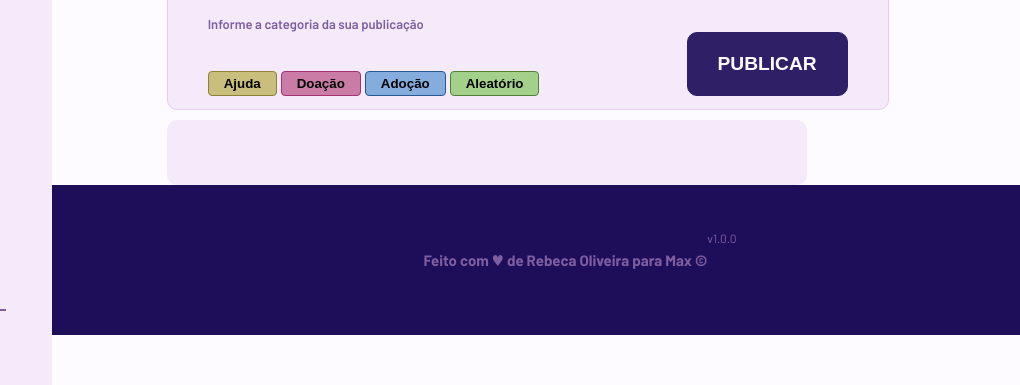
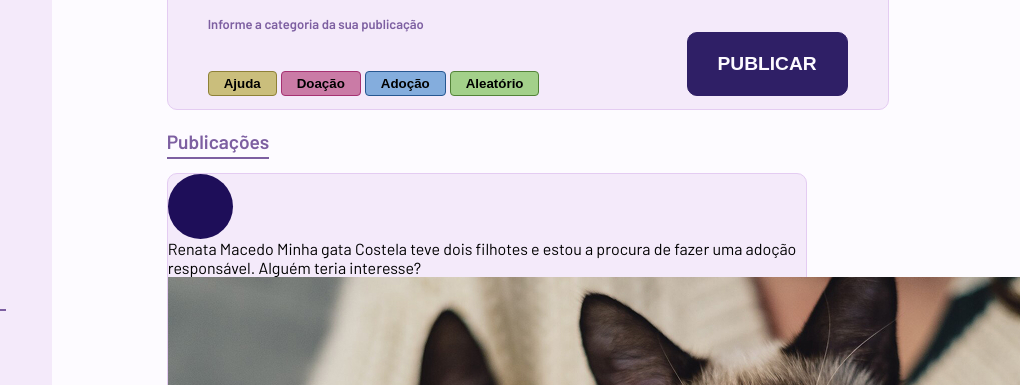
Before and after one commit to RebecaOlive/maximal, a website: page site/public/index.html in a window 1280 px wide. Shown: the part 242-627 px from the top of the page, 260-1280 px from the left. Drawn offline with Linux system fonts and the light colour scheme.

Commit message:
adições ao html e css de publicações

```diff
--- a/site/public/css/estilo.css
+++ b/site/public/css/estilo.css
@@ -206,7 +206,7 @@ body {
 .criar-publicacao {
   height: 240px;
   background-color: var(--r2);
-  margin: 10px auto;
+  margin: 10px auto 0 auto;
   border-radius: 10px;
   padding: 10px 40px;
   border: 1px solid var(--r3);
@@ -278,10 +278,22 @@ body {
 /*fim criar-publicacao*/
 
 /*inicio publicacao*/
+.div-titulo-pb {
+  padding: 20px 0;
+}
+
+#titulo-publicacoes {
+  color: var(--r6);
+  padding: 4px 0;
+  border-bottom: 2px solid var(--r6);
+  font-weight: 600;
+  font-size: larger;
+}
+
 .publicacao {
-  display: block;
+  grid-column: 4 / 12;
   background-color: var(--r2);
-  border: 2px var(--r3);
+  border: 1px solid var(--r3);
   border-radius: 10px;
 }
 
@@ -289,6 +301,7 @@ body {
   width: 65px;
   height: 65px;
   border-radius: 100px;
+  background-color: var(--r10);
 }
 
 /*fim publicacao*/
@@ -305,6 +318,8 @@ body {
   padding-left: 200px;
   width: 100%;
   bottom: 0;
+  align-items: center;
+  justify-content: center;
 }
 
 .footer .container {
--- a/site/public/index.html
+++ b/site/public/index.html
@@ -74,9 +74,14 @@
           <button id="btn-publicar">PUBLICAR</button>
         </div>
       </div>
-
+      <div class="div-titulo-pb">
+        <span id="titulo-publicacoes">Publicações</span>
+      </div>
       <div class="publicacao">
         <div id="img-perfil"></div>
+        <span>Renata Macedo</span>
+        <span id="texto-publicacao">Minha gata Costela teve dois filhotes e estou a procura de fazer uma adoção responsável. Alguém teria interesse?</span>
+        <img src="./assets/imgs/gatos-siameses.jpg" alt="">
       </div>
     </div>
 
```
Also changed, not shown: site/public/assets/imgs/gatos-siameses.jpg (added).
